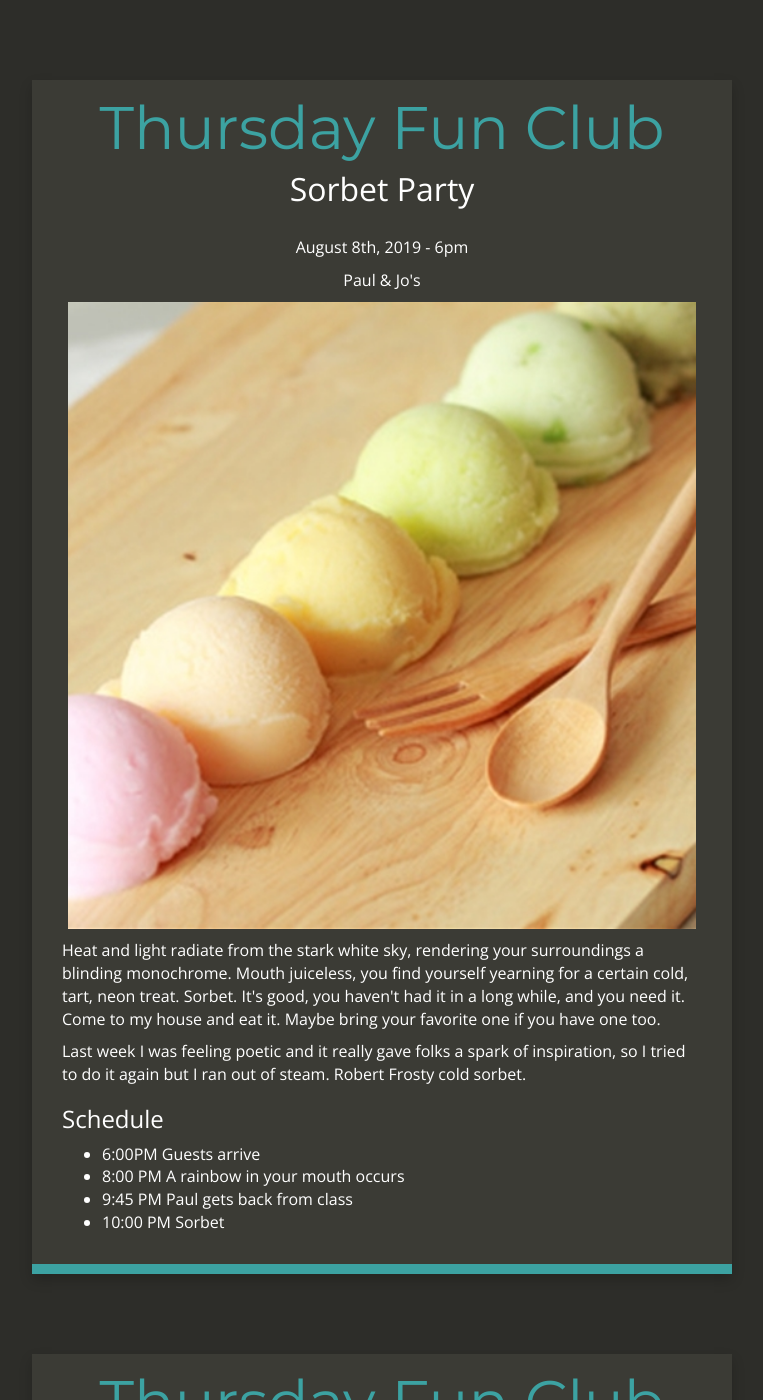
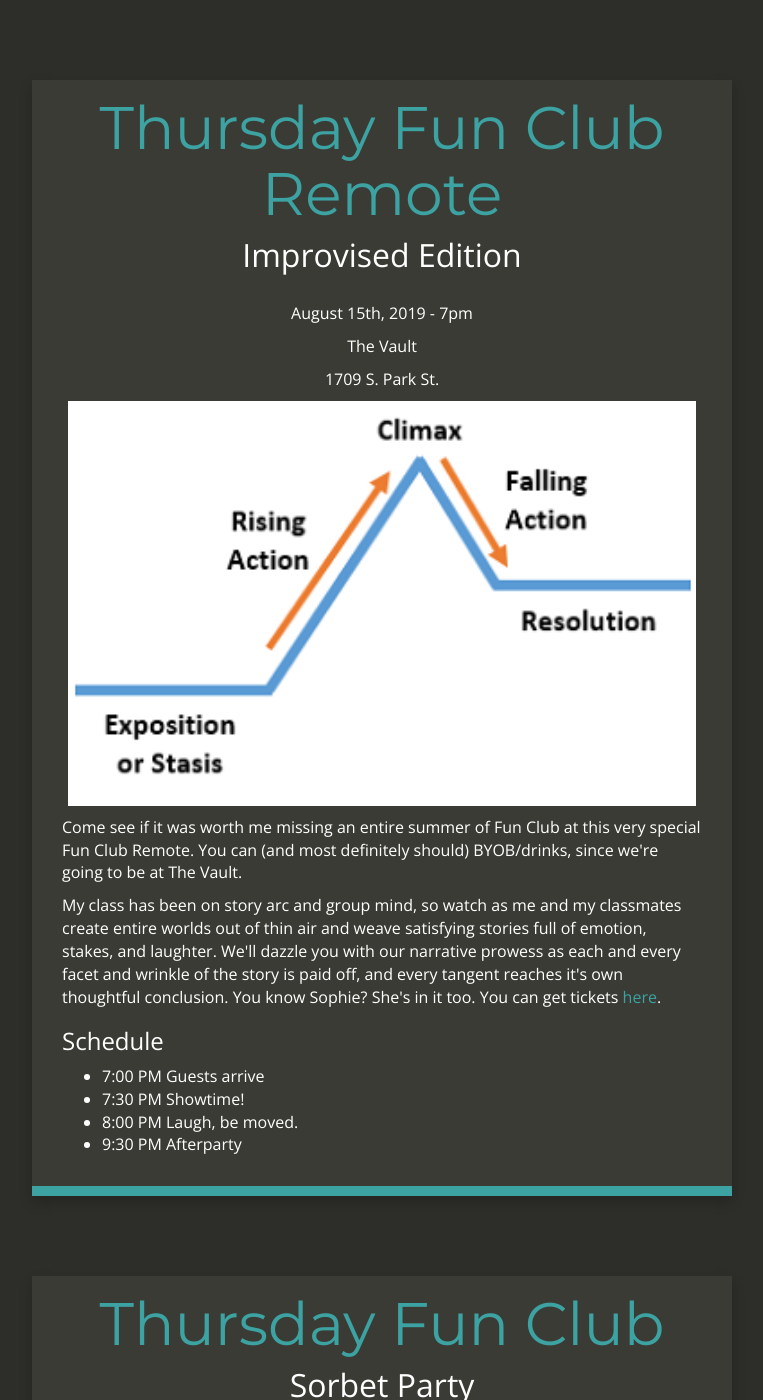
Before and after one commit to paulberb/paulberb.github.io, a Jekyll site: the page built from index.html, in a window 1280 px wide and 1400 px high. Shown: the whole window, without its empty margins (258-1021 px from the left). Built offline with Jekyll 4.4.1, drawn with Linux system fonts in a browser that asks for light colours; nearby versions of some CDN libraries.

Commit message:
updated weekly event

```diff
--- a/index.html
+++ b/index.html
@@ -1,6 +1,31 @@
 ---
 layout: default
 ---
+<div class="container-fluid index">
+    <div class="row">
+        <div class="col-md-12 main content-panel">
+            <h1 class="header author-header" itemprop="headline">Thursday Fun Club Remote</h1>
+            <h2 class="header">Improvised Edition</h2>
+            <div class="author-text">
+                <p>August 15th, 2019 - 7pm</p>
+                <p>The Vault</p>
+                <p>1709 S. Park St.</p>
+                <p><img src="/images/story_arc.png" width="98%" /></p>
+            </div>
+                <p>Come see if it was worth me missing an entire summer of Fun Club at this very special Fun Club Remote. You can (and most definitely should) BYOB/drinks, since we're going to be at The Vault.
+                </p>
+                <p>My class has been on story arc and group mind, so watch as me and my classmates create entire worlds out of thin air and weave satisfying stories full of emotion, stakes, and laughter. We'll dazzle you with our narrative prowess as each and every facet and wrinkle of the story is paid off, and every tangent reaches it's own thoughtful conclusion. You know Sophie? She's in it too. You can get tickets <a target="_blank" href="https://monkeybusinessinstitute.com/event/summer-2019-story-arc-class-show/">here</a>.
+                </p>
+                <h3>Schedule</h3>
+                <ul>
+                    <li>7:00 PM Guests arrive</li>
+                    <li>7:30 PM Showtime!</li>
+                    <li>8:00 PM Laugh, be moved.</li>
+                    <li>9:30 PM Afterparty</li>
+               </ul>
+          </div>
+    </div>
+</div>
 <div class="container-fluid index">
     <div class="row">
         <div class="col-md-12 main content-panel">
```
Also changed, not shown: images/story_arc.png (added).
